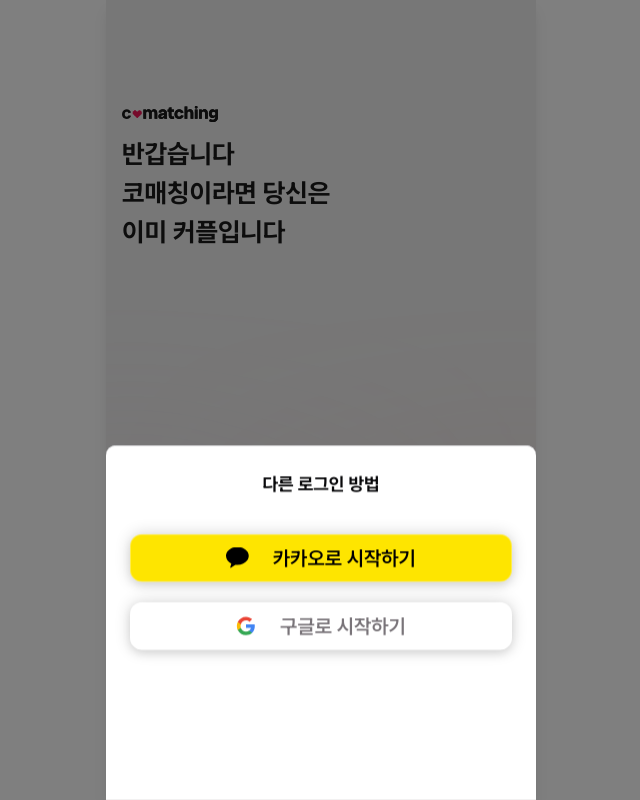
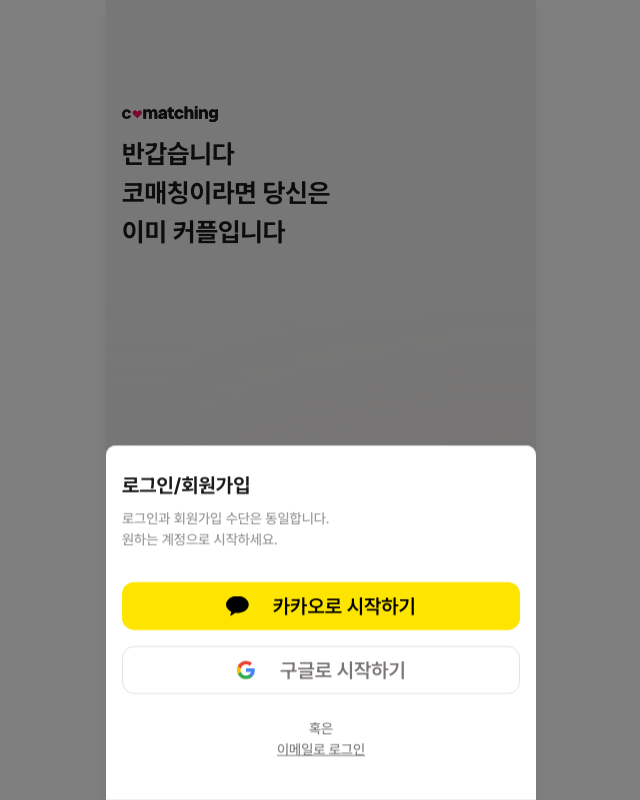
Before and after one commit to COMAtching/COMAtching5_FE, a Next.js app: page / in a window 1280 px wide. Both pictures are taken after a click on the button "다른 방법으로 로그인". Shown: the whole page, without its empty margins (319-959 px from the left). Built offline with nearby package versions, Linux system fonts and the light colour scheme; no server answers.

Commit message:
feat: 소셜 로그인 페이지 완성

```diff
--- a/app/_components/LoginActionSection.tsx
+++ b/app/_components/LoginActionSection.tsx
@@ -26,6 +26,7 @@
       <KakaoLoginButton
         className="mt-[1.6vh] mb-[0.49vh]"
         onClick={handleKakaoLogin}
+        shadow={true}
       >
         카카오로 빠르게 시작하기
       </KakaoLoginButton>
@@ -43,19 +44,34 @@
         </div>
         <DrawerContent
           showHandle={false}
-          className="mx-auto flex h-[44.33vh] w-full flex-col items-center gap-4 p-6 md:max-w-[430px]"
+          className="mx-auto flex h-[44.33vh] w-full flex-col items-center px-4 pt-6 md:max-w-[430px]"
         >
           <DrawerTitle className="sr-only">다른 로그인 방법</DrawerTitle>
-          <div className="typo-18-700 mb-2">다른 로그인 방법</div>
-          <KakaoLoginButton
-            className="mt-[1.6vh] mb-[0.49vh]"
-            onClick={handleKakaoLogin}
-          >
+          <div className="flex w-full flex-col items-start gap-2">
+            <span className="typo-20-700 text-bottomsheet-text-title">
+              로그인/회원가입
+            </span>
+            <span className="typo-14-500 text-[#999]">
+              로그인과 회원가입 수단은 동일합니다.
+              <br />
+              원하는 계정으로 시작하세요.
+            </span>
+          </div>
+          <KakaoLoginButton onClick={handleKakaoLogin} className="mt-8 mb-4">
             카카오로 시작하기
           </KakaoLoginButton>
           <GoogleLoginButton className="w-full" onClick={handleGoogleLogin}>
             구글로 시작하기
           </GoogleLoginButton>
+          <div className="typo-14-500 text-bottomsheet-text-caption mt-6 flex flex-col items-center">
+            <span>혹은</span>
+            <button
+              type="button"
+              className="all-[unset] cursor-pointer underline"
+            >
+              이메일로 로그인
+            </button>
+          </div>
         </DrawerContent>
       </Drawer>
       <span className="typo-12-600 text-footo-text-main mt-[6.75vh] mb-[6.15vh]">
--- a/components/ui/Button.tsx
+++ b/components/ui/Button.tsx
@@ -3,47 +3,32 @@
 
 interface ButtonProps extends React.ButtonHTMLAttributes<HTMLButtonElement> {
   children: React.ReactNode;
-  bgColor?: string;
-  width?: string;
-  height?: string;
   fixed?: boolean;
   bottom?: number; // 하단 여백 (px)
   sideGap?: number; // 좌우 여백 (px)
-  maxWidth?: number; // fixed일 때 최대 너비 (px)
-  textColor?: string;
-  fontSize?: string;
   safeArea?: boolean; // safe-area-inset-bottom 적용 여부
+  shadow?: boolean; // 그림자 적용 여부 (기본값: false, bg-button-primary일 때 자동 적용)
   ref?: React.Ref<HTMLButtonElement>;
 }
 
 export default function Button({
   children,
-  bgColor = "bg-button-primary",
-  width = "w-full",
-  height = "h-12",
   fixed = false,
   bottom = 0,
   sideGap = 16,
-  maxWidth = 430,
-  textColor = "text-button-primary-text-default",
-  fontSize = "typo-20-600",
   safeArea = true,
   disabled = false,
+  shadow,
   className,
   ref,
   type = "button",
   ...props
 }: ButtonProps) {
-  // disabled 상태에 따른 배경색/텍스트색 결정
-  const finalBackgroundColor = disabled
-    ? "bg-button-background-disabled"
-    : bgColor;
-  const finalTextColor = disabled
-    ? "text-button-primary-text-disabled"
-    : textColor;
+  // className에서 bg-button-primary 사용 여부 확인
+  const isPrimaryButton = className?.includes("bg-button-primary");
 
-  // bg-button-primary일 때 border와 shadow 추가
-  const isPrimaryButton = finalBackgroundColor === "bg-button-primary";
+  // 그림자 적용 여부 결정 (prop이 있으면 우선, 없으면 primary일 때 적용)
+  const hasShadow = shadow ?? isPrimaryButton;
 
   // fixed일 때 bottom 계산 (safeArea 적용)
   const getBottomValue = () => {
@@ -62,34 +47,33 @@
       type={type}
       disabled={disabled}
       className={cn(
-        // 기본 스타일
-        "flex items-center justify-center rounded-[12px] transition-colors duration-100",
-        finalBackgroundColor,
-        height,
-        finalTextColor,
-        fontSize,
-        // fixed 속성에 따른 분기
-        fixed ? "fixed z-50 mx-auto" : width,
-        // disabled 상태에 따른 커서
+        // 기본 스타일 (기본 높이 h-12, 너비 w-full, 폰트 등 복구)
+        "typo-20-600 text-button-primary-text-default flex h-12 w-full items-center justify-center rounded-[12px] transition-colors duration-100",
+        fixed && "fixed z-50 mx-auto",
         disabled ? "cursor-not-allowed" : "cursor-pointer",
+        // 1. 사용자 className 먼저 적용 (여기서 h-10 등을 넣으면 위 h-12가 덮어씌워짐)
         className,
+        // 2. disabled 스타일이 덮어쓰도록(맨 뒤에 배치)
+        disabled &&
+          "bg-button-background-disabled text-button-primary-text-disabled",
       )}
       style={{
-        ...(fixed
-          ? {
+        ...(fixed && {
           bottom: getBottomValue(),
           left: `${sideGap}px`,
           right: `${sideGap}px`,
-              maxWidth: `${maxWidth}px`,
-            }
-          : undefined),
-        ...(isPrimaryButton
-          ? {
+        }),
+        // bg-button-primary일 때 border 자동 추가
+        ...(isPrimaryButton &&
+          !disabled && {
             border: "0.8px solid rgba(255, 255, 255, 0.3)",
+          }),
+        // shadow가 true이거나 primary일 때 그림자 추가 (disabled 제외)
+        ...(hasShadow &&
+          !disabled && {
             boxShadow:
               "0px 4px 8px rgba(0, 0, 0, 0.08), 0px 0px 16px rgba(0, 0, 0, 0.16)",
-            }
-          : undefined),
+          }),
       }}
       {...props}
     >
```
Lines whose indentation alone changed are shown as unchanged.
